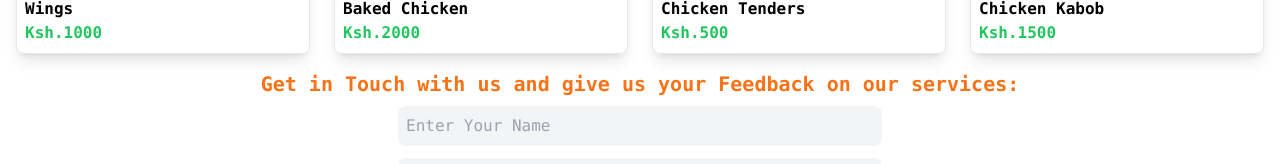
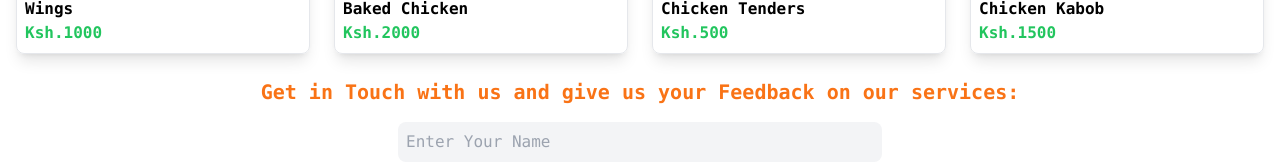
Before and after one commit to Solomon-Gachure/kukubaze, a React (Create React App) app: page / in a window 1280 px wide. Shown: the part 2522-2686 px from the top of the page. Built offline with nearby package versions, Linux system fonts and the light colour scheme.

Commit message:
Slight change

```diff
--- a/src/component/contact.jsx
+++ b/src/component/contact.jsx
@@ -3,7 +3,7 @@
 const Contact = () => {
   return (
       <div name='contact' className='max-w-[1640px] font-mono m-auto py-2 px-4 '>
-        <div className='flex justify-center' >
+        <div className='flex justify-center p-2' >
               <h1 className='md:text-xl font-bold text-orange-500' >Get in Touch with us and give us your Feedback on our services:</h1>
         </div>
        <div className='max-w-[500px] mx-auto p-2' >
```
